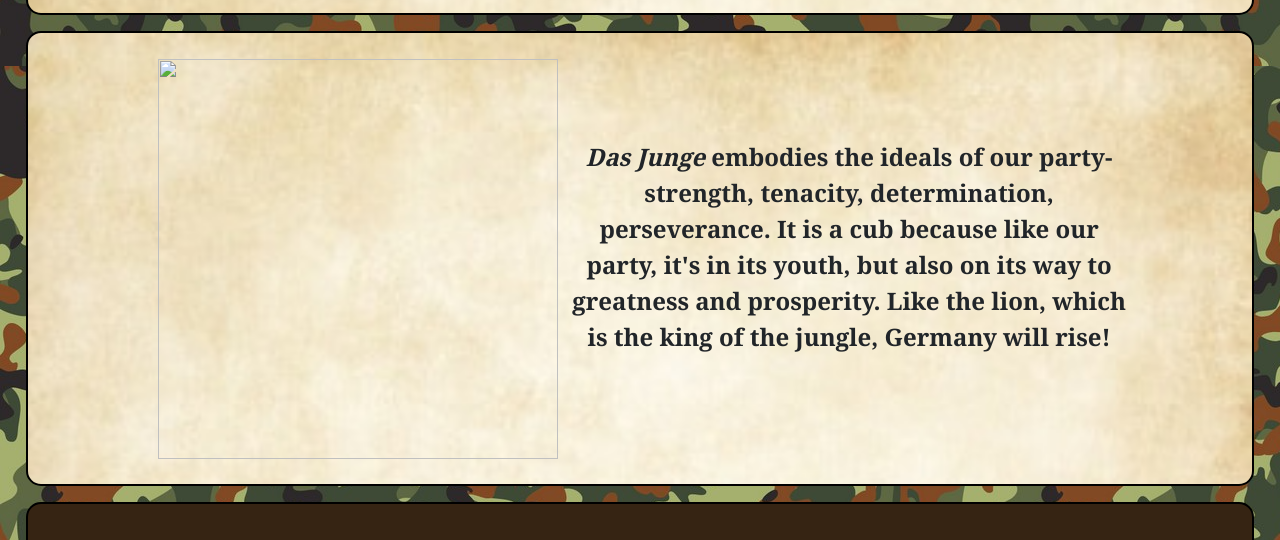
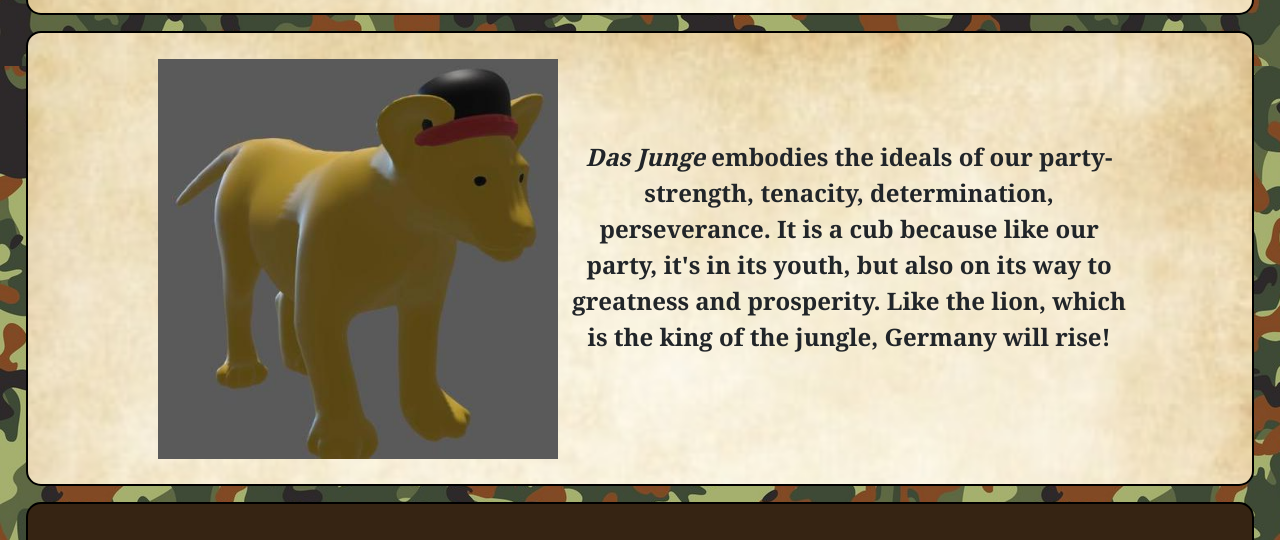
Before and after one commit to sakina2005nadeem/silicobattles, a plain HTML site: page index.html in a window 1280 px wide. Shown: the part 908-1448 px from the top of the page. Drawn offline with nearby package versions, Linux system fonts and the light colour scheme; a web font is replaced by a local one.

Commit message:
added mascot

```diff
--- a/index.html
+++ b/index.html
@@ -111,7 +111,7 @@
 	<div class="row">
 
 	<div class="col-md-1"></div>
-	<div class="col-md-4"> <img src="images/makeshiftmascot.png"></div>
+	<div class="col-md-4"> <img src="images/mascot.jpg"></div>
 	<div class="col-md-6"> <center><p> <i>Das Junge</i> embodies the ideals of our party- strength, tenacity, determination, perseverance. It is a cub because like our party, it's in its youth, but also on its way to greatness and prosperity. Like the lion, which is the king of the jungle, Germany will rise!</p></center>
 	</div>
 	<div class="col-md-1"></div>
--- a/main.css
+++ b/main.css
@@ -24,9 +24,8 @@ html{
 }
 
 body {
-	background-color: var(--color8);
+	background-color: #000;
 	background-image:url("images/bgfinal2.jpg");
-
 	background-repeat:none;
 	overflow-x: hidden;
 }
@@ -338,6 +337,7 @@ p {
 	height:400px;
 	width:400px;
 	margin:2vw;
+	float:center;
 }
 
 
```
Also changed, not shown: images/mascot.jpg (added).
